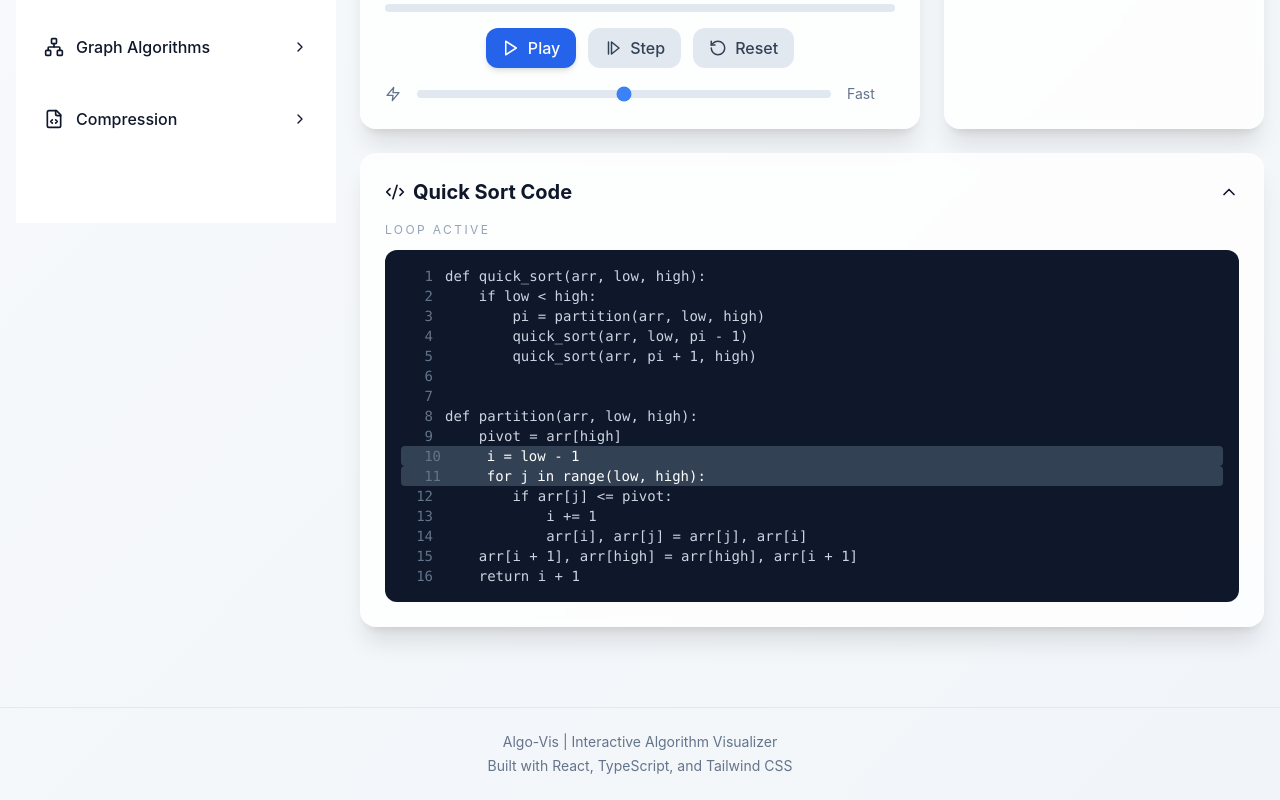
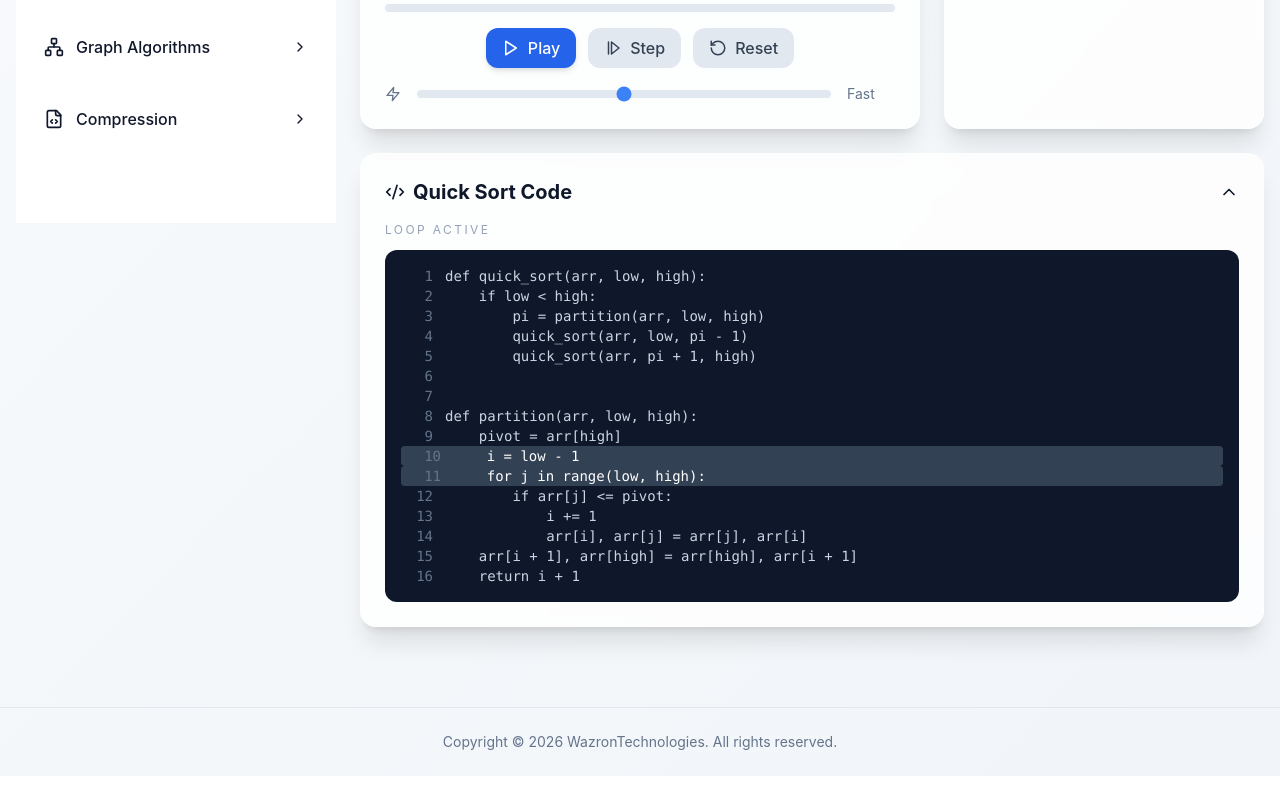
Before and after one commit to hephzaron/AlgoVis, a React (Vite) app: page / in a window 1280 px wide. Shown: the part 572-1372 px from the top of the page. After the commit the page ends 1348 px from the top, so only its background shows below. Built offline with nearby package versions, Linux system fonts and the light colour scheme.

Commit message:
Update footer content

```diff
--- a/src/App.tsx
+++ b/src/App.tsx
@@ -101,8 +101,7 @@ function App() {
       </div>
 
       <footer className="border-t border-slate-200 mt-12 py-6 text-center text-slate-500 text-sm">
-        <p>Algo-Vis | Interactive Algorithm Visualizer</p>
-        <p className="mt-1">Built with React, TypeScript, and Tailwind CSS</p>
+        <p>Copyright © 2026 WazronTechnologies. All rights reserved.</p>
       </footer>
     </div>
   );
```
